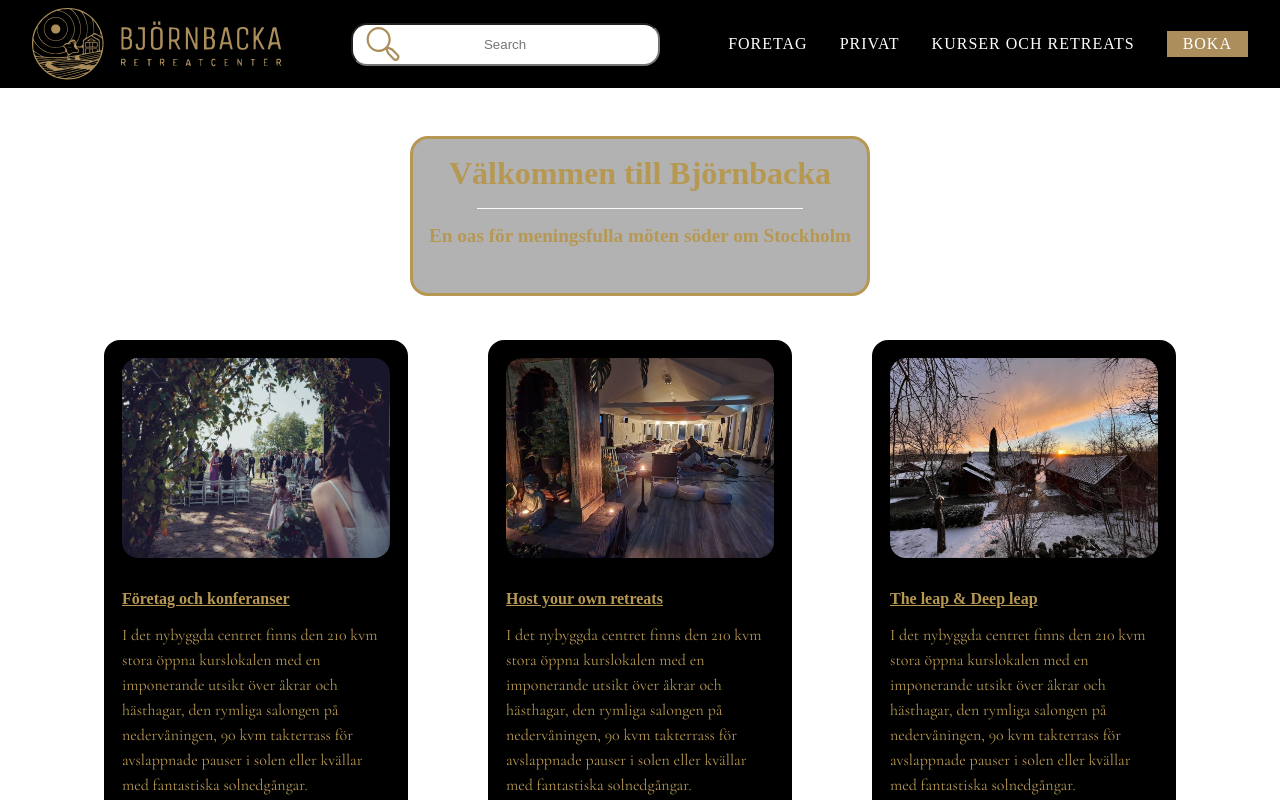
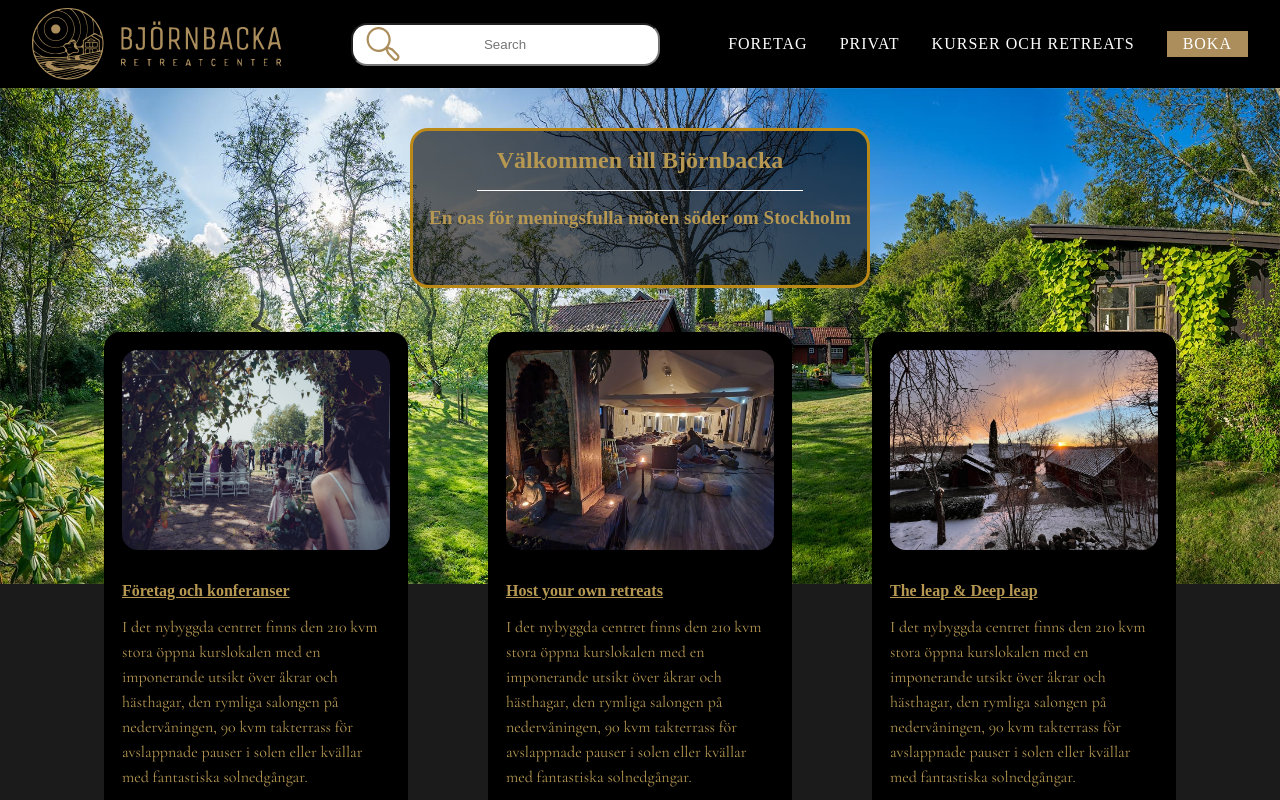
Before and after one commit to code-collaborate-fed24/bjornbacka, a React (Create React App) app: page / in a window 1280 px wide. Shown: the top 800 px of the page. Built offline with nearby package versions, Linux system fonts and the light colour scheme.

Commit message:
added background image to the section

```diff
--- a/src/components/CardComponents/cardcomponent.css
+++ b/src/components/CardComponents/cardcomponent.css
@@ -1,3 +1,12 @@
+.section {
+  margin: 0 auto;
+  background-image: url(../../Assets/CardComponentImages/bjornbacka-garden-img.jpg);
+  background-size: contain;
+  background-repeat: no-repeat;
+  background-color: #1b1b1c;
+  padding-top: 2.5rem;
+}
+
 .container-wrapper {
   width: 90%;
   margin: 0 auto;
@@ -14,17 +23,17 @@
 .h1-h3-container {
   width: 40%;
   margin: 0 auto;
-  border: #b69852 3px solid;
+  border: #ba8917 3px solid;
   border-radius: 18px;
-  margin-top: 3rem;
+  margin-top: 0;
   margin-bottom: -4rem;
   height: 10rem;
   background-color: rgba(
     0,
     0,
     0,
-    0.3
-  ); /* Sets the opacity of the parent's background */
+    0.6
+  ); /*Sets the opacity of the parent's background*/
 }
 
 .h1-h3-container .h1 {
--- a/src/components/CardComponents/cardcomponent.js
+++ b/src/components/CardComponents/cardcomponent.js
@@ -4,11 +4,14 @@ import "../CardComponents/cardcomponent.css";
 
 const CardContainer = () => {
   return (
+    <section className="section">
       <div className="container-wrapper">
         <div className="h1-h3-container">
           <h1 className="h1">Välkommen till Björnbacka</h1>
           <div className="container-wrapper-border"></div>
-        <h3 className="h3">En oas för meningsfulla möten söder om Stockholm</h3>
+          <h3 className="h3">
+            En oas för meningsfulla möten söder om Stockholm
+          </h3>
         </div>
         <div className="container"></div>
         <div className="card-item-wrapper">
@@ -21,6 +24,7 @@ const CardContainer = () => {
           ))}
         </div>
       </div>
+    </section>
   );
 };
 
```
Also changed, not shown: src/Assets/CardComponentImages/bjornbacka-garden-img.jpg (added). Lines whose indentation alone changed are shown as unchanged.
